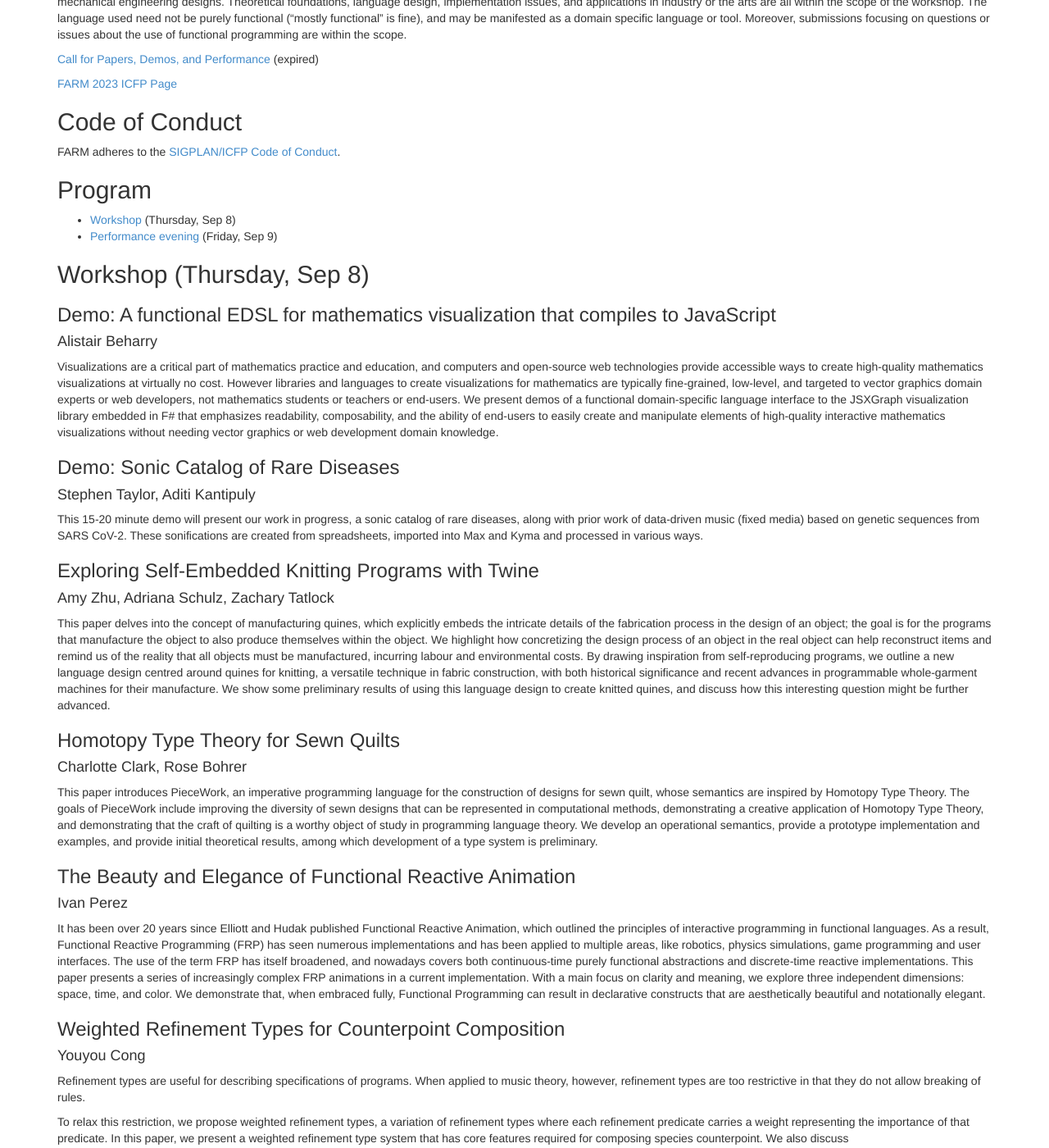
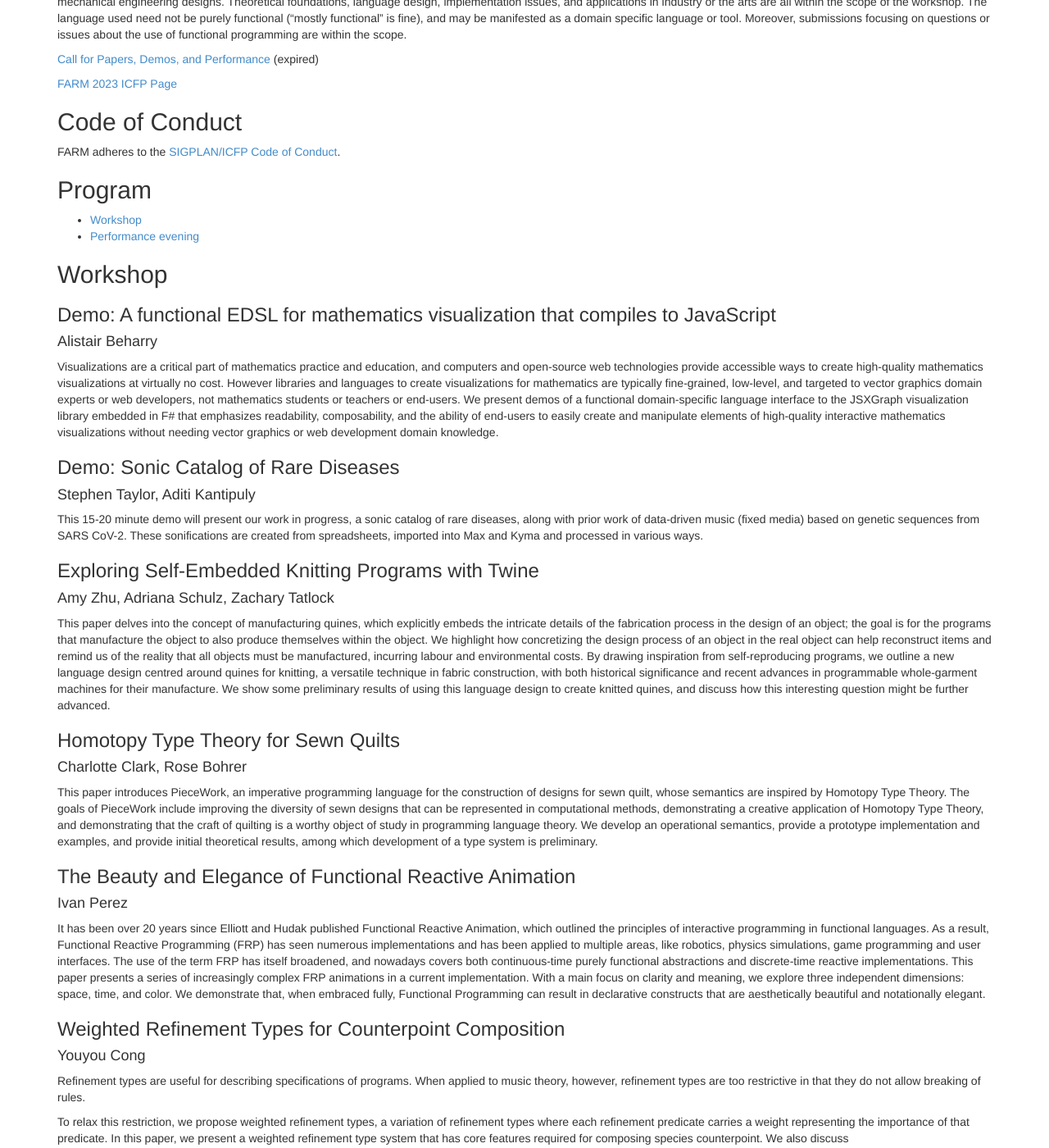
Before and after one commit to functional-art/functional-art.github.com, a Jekyll site: the page built from 2023/index.md, in a window 1280 px wide and 1400 px high, scrolled down 439 px. Shown: the whole window at 82% size. Built offline with Jekyll 4.4.1, drawn with Linux system fonts in a browser that asks for light colours; nearby versions of some CDN libraries; some of the changed text lies outside the part shown.

Commit message:
Got the dates mixed up

```diff
--- a/2023/index.md
+++ b/2023/index.md
@@ -47,10 +47,10 @@ FARM adheres to the [SIGPLAN/ICFP Code of Conduct](https://icfp23.sigplan.org/at
 
 ## Program
 
-- [Workshop](#workshop) (Thursday, Sep 8)
-- [Performance evening](#performance) (Friday, Sep 9)
+- [Workshop](#workshop)
+- [Performance evening](#performance)
 
-## Workshop (Thursday, Sep 8) {#workshop}
+## Workshop {#workshop}
 
 ### Demo: A functional EDSL for mathematics visualization that compiles to JavaScript
 #### Alistair Beharry
@@ -141,7 +141,7 @@ a weight representing the importance of that predicate. In this paper,
 we present a weighted refinement type system that has core features
 required for composing species counterpoint. We also discuss
 
-## Performance Evening (Friday, Sep 9) {#performance}
+## Performance Evening {#performance}
 
 At the [Raisbeck Performance
 Hall](https://www.discoverslu.com/location/raisbeck-hall/).
```
